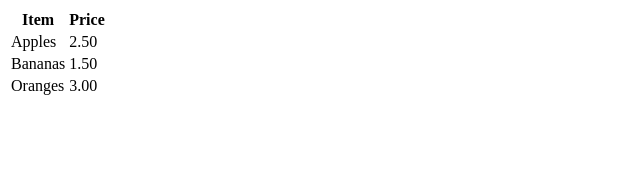
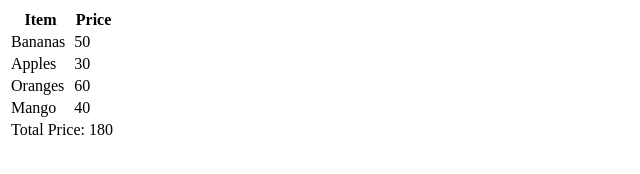
Before and after one commit to acciojob/grofers-checkout-2-shivamkr8227, a website: page main.html in a window 1280 px wide. Shown: the whole page, without its empty margins (0-640 px from the left). Drawn offline with Linux system fonts and the light colour scheme.

Commit message:
created a submission

```diff
--- a/main.html
+++ b/main.html
@@ -7,31 +7,29 @@
 </head>
 
 <body>
-
-	<table>
-		<thead>
+	<!-- the entire body must be written by student -->
+	<table id="groceryTable">
     <tr>
       <th>Item</th>
       <th>Price</th>
     </tr>
-		</thead>
-		<tbody>
+    <tr>
+      <td>Bananas</td>
+      <td data-ns-test="price">50</td>
+    </tr>
     <tr>
       <td>Apples</td>
-				<td data-ns-test="prices">2.50</td>
-			</tr>
-			<tr>
-				<td>Bananas</td>
-				<td data-ns-test="prices">1.50</td>
+      <td data-ns-test="price">30</td>
     </tr>
     <tr>
       <td>Oranges</td>
-				<td data-ns-test="prices">3.00</td>
+      <td data-ns-test="price">60</td>
     </tr>
-		</tbody>
+		<tr>
+      <td>Mango</td>
+      <td data-ns-test="price">40</td>
+    </tr>
   </table>
-
-	<!-- the entire body must be written by student -->
     <script type="text/javascript" src="./script.js">
 </script>
 
--- a/script.js
+++ b/script.js
@@ -1,19 +1,33 @@
-const priceElements = document.querySelectorAll('[data-ns-test="prices"]');
+//your code here
 
-let totalPrice = 0;
+function calculateTotalPrice() {
+      var prices = document.querySelectorAll('[data-ns-test="price"]');
+      var total = 0;
 
-// iterate over the price elements and add their values to the total price
-priceElements.forEach((priceElement) => {
-  totalPrice += parseFloat(priceElement.textContent);
-});
+      // Iterate through each price element and sum the values
+      prices.forEach(function(priceElement) {
+        var price = parseInt(priceElement.innerText);
+        if(price){
+			total += price;
+		}
 
-// get the grand total cell
-const grandTotalCell = document.querySelector('[data-ns-test="grandTotal"]');
-const grandTotal = parseFloat(grandTotalCell.textContent);
 
-// check if the total price equals the grand total
-if (totalPrice === grandTotal) {
-  console.log("Total prices match the grand total.");
-} else {
-  console.log("Total prices do not match the grand total.");
-}
+      });
+
+      // Create a new row for displaying the total price
+      var table = document.getElementById('groceryTable');
+      var newRow = document.createElement('tr');
+      var totalCell = document.createElement('td');
+      totalCell.setAttribute('colspan', '2');
+      totalCell.textContent = 'Total Price: ' + total;
+      newRow.appendChild(totalCell);
+
+      // Set the data attribute for identifying the total element
+      totalCell.setAttribute('data-ns-test', 'grandTotal');
+
+      // Append the new row to the table
+      table.appendChild(newRow);
+    }
+
+    // Calculate the total price initially
+    calculateTotalPrice();
```
Lines whose indentation alone changed are shown as unchanged.
